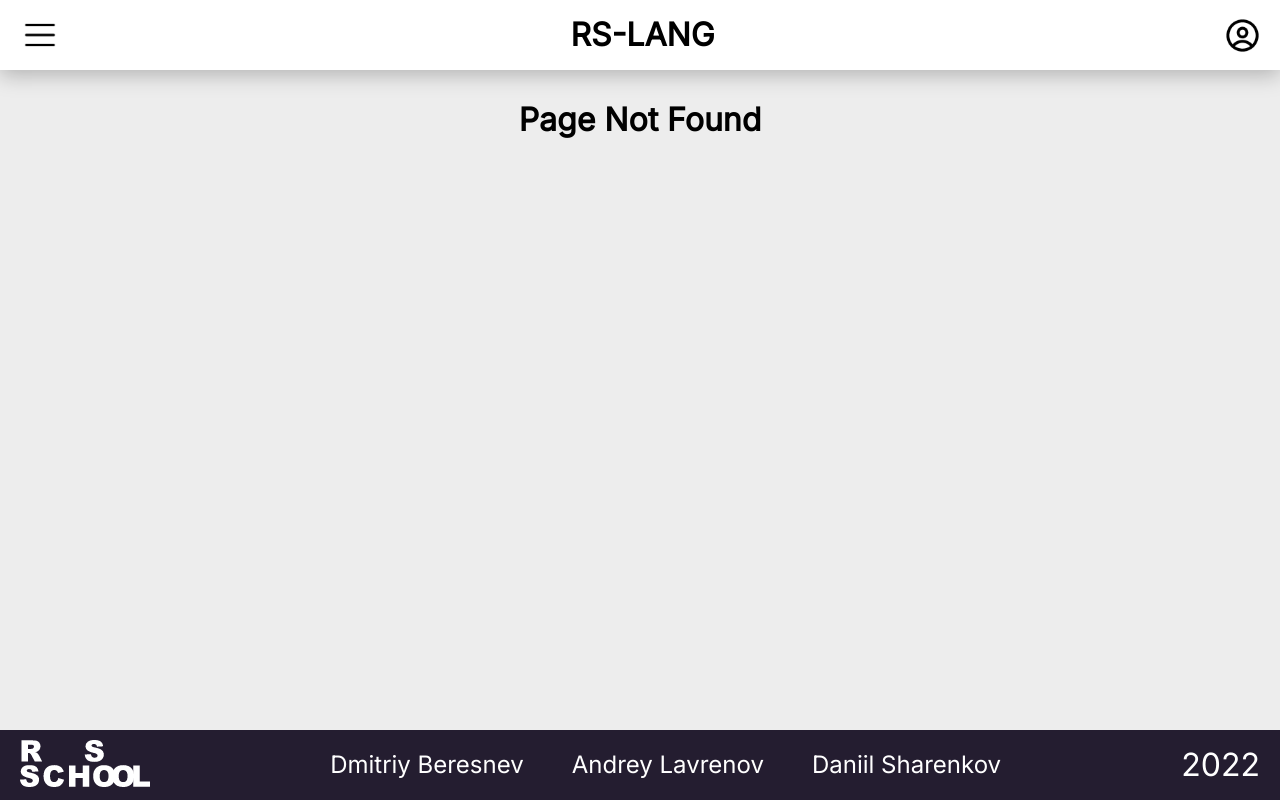
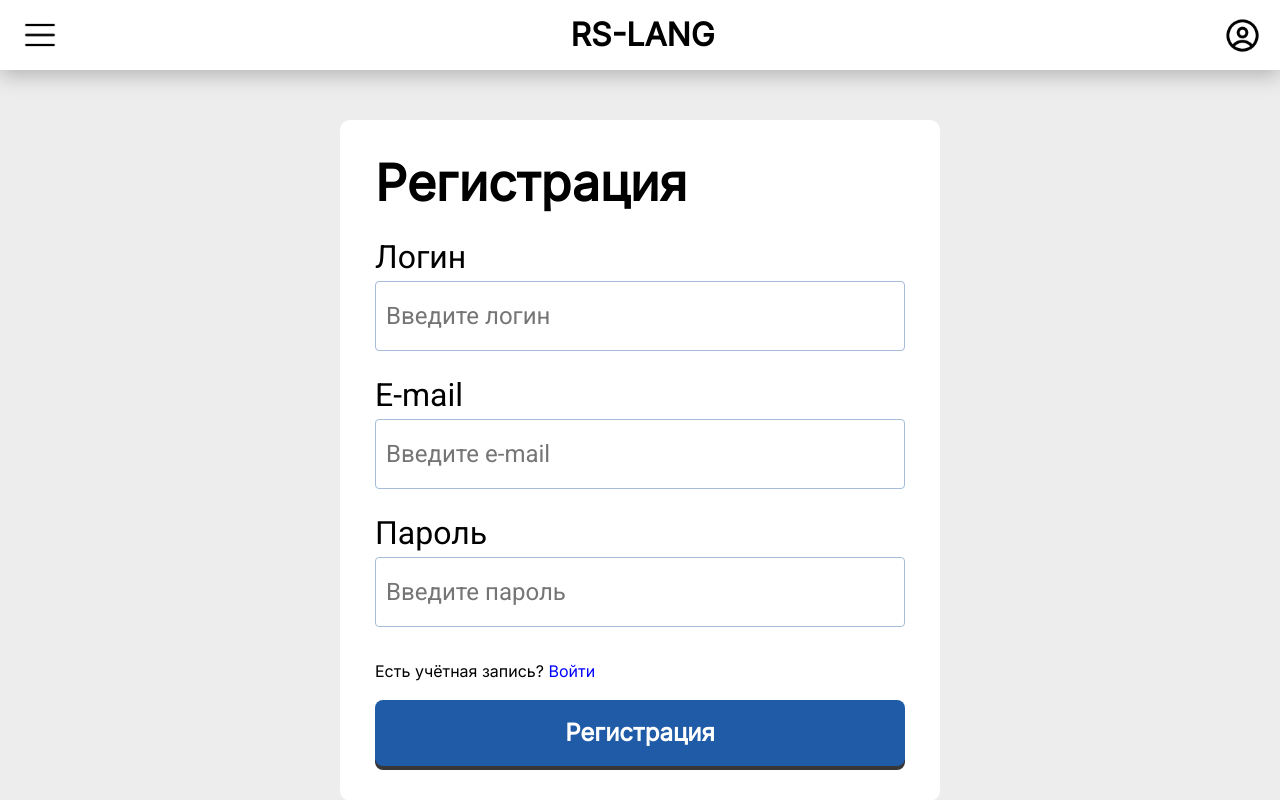
Before and after one commit to Fronikon/rs-lang, a React (Create React App) app: page /auth/register in a window 1280 px wide. Before the commit this address had no page. Built offline with nearby package versions, Linux system fonts and the light colour scheme.

Commit message:
feat: add routing for auth

```diff
--- a/src/App.tsx
+++ b/src/App.tsx
@@ -56,7 +56,7 @@ function App() {
       <div className={styles.content}>
         <Routes>
           <Route path="/" element={<Greeting />} />
-          <Route path="/auth" element={<Authorization />} />
+          <Route path="/auth/*" element={<Authorization />} />
           <Route path='/textbook/*' element={<Textbook />} />
           <Route path="/about" element={<About />} />
           <Route path="/sprint" element={<Sprint />} />
--- a/src/components/Autorization/Authorization.tsx
+++ b/src/components/Autorization/Authorization.tsx
@@ -7,6 +7,7 @@ import FormLogin from './FormLogin/FormLogin';
 import LogOut from './LogOut/LogOut';
 import Modal from './Modal/Modal';
 import { useCustomSelector } from '../../hooks/redax-hooks';
+import { Route, Routes, useLocation, useNavigate } from 'react-router-dom';
 
 export const authDatas: AuthInputDataType[] = [
   {
@@ -38,6 +39,8 @@ export const authDatas: AuthInputDataType[] = [
 const Authorization: React.FC = () => {
   const [modalMessage, setModalMessage] = useState<string>('');
   const isLogin = useCustomSelector((state): boolean => state.auth.isLogin);
+  const navigate = useNavigate();
+  const location = useLocation();
 
   useEffect(() => {
     if (modalMessage) {
@@ -45,21 +48,28 @@ const Authorization: React.FC = () => {
     }
   }, [modalMessage]);
 
-  if (isLogin) {
-    return (
-      <main className={cn(styles.author)}>
-        <LogOut />
-      </main>
-    );
-  } else {
-    return (
-      <main className={cn(styles.author)}>
-        <FormRegister setModalMessage={setModalMessage} />
-        <FormLogin setModalMessage={setModalMessage} />
-        {modalMessage && <Modal message={modalMessage}/>}
-      </main>
-    );
-  }
+  useEffect(() => {
+    if (isLogin) {
+      navigate('logout');
+    } else {
+      if (location.pathname.includes('register')) {
+        navigate('register');
+      } else {
+        navigate('login');
+      }
+    }
+  }, [location.pathname, isLogin, navigate]);
+
+  return (
+    <main className={cn(styles.author)}>
+      {modalMessage && <Modal message={modalMessage}/>}
+      <Routes>
+        <Route path="logout" element={<LogOut />} />
+        <Route path="login" element={<FormLogin setModalMessage={setModalMessage} />} />
+        <Route path="register" element={<FormRegister setModalMessage={setModalMessage} />} />
+      </Routes>
+    </main>
+  );
 };
 
 export default Authorization;
--- a/src/components/Autorization/FormLogin/FormLogin.tsx
+++ b/src/components/Autorization/FormLogin/FormLogin.tsx
@@ -8,6 +8,7 @@ import { actions } from '../../../redux/actions';
 import validation from '../LabelForm/validation';
 import { useCustomDispatch } from '../../../hooks/redax-hooks';
 import { loginUser } from '../../../api/authApi';
+import { Link } from 'react-router-dom';
 
 type PropsType = {
   setModalMessage: React.Dispatch<React.SetStateAction<string>>
@@ -90,6 +91,7 @@ const FormLogin: React.FC<PropsType> = (props) => {
           setError={setError}
         />;
       })}
+      <p className='reset-margin'>Нет учётной записи? <Link to='/auth/register'><span className='default-link'>Регистрация</span></Link></p>
       <input className={cn(styles.button, "button")} type="submit" value="Войти"/>
     </form>
   );
--- a/src/components/Autorization/FormRegister/FormRegister.tsx
+++ b/src/components/Autorization/FormRegister/FormRegister.tsx
@@ -6,12 +6,14 @@ import { authDatas } from '../Authorization';
 import LabelForm from "../LabelForm/LabelForm";
 import validation from '../LabelForm/validation';
 import { createUser } from './../../../api/authApi';
+import { Link, useNavigate } from 'react-router-dom';
 
 type PropsType = {
   setModalMessage: React.Dispatch<React.SetStateAction<string>>
 }
 
 const FormRegister: React.FC<PropsType> = (props) => {
+  const navigate = useNavigate();
   const [isSubmitting, setIsSubmitting] = useState<boolean>(false);
   const [input, setInput] = useState<AuthInputValueType>({
     username: "",
@@ -47,12 +49,13 @@ const FormRegister: React.FC<PropsType> = (props) => {
       }).then(response => {
         const message = getMessageRegister(response.status);
         props.setModalMessage(message);
+        if (response.status === 200) {
+          navigate("/auth/login");
+        }
       });
-
-      // props.setIsModalActive(true);
     }
     setIsSubmitting(false);
-  }, [isSubmitting, error, input.email, input.password, input.username, props]);
+  }, [isSubmitting, error, input.email, input.password, input.username, props, navigate]);
 
   const submitCreateUser = async (event: React.FormEvent) => {
     event.preventDefault();
@@ -80,6 +83,7 @@ const FormRegister: React.FC<PropsType> = (props) => {
           setError={setError}
         />;
       })}
+      <p className='reset-margin'>Есть учётная запись? <Link to='/auth/login'><span className='default-link'>Войти</span></Link></p>
       <input className={cn(styles.button, "button")} type="submit" value="Регистрация"/>
     </form>
   );
--- a/src/components/Autorization/LogOut/LogOut.tsx
+++ b/src/components/Autorization/LogOut/LogOut.tsx
@@ -18,7 +18,7 @@ const LogOut: React.FC = () => {
   return (
     <main className={cn(styles.logout)}>
       <div className={cn(styles.logout__container)}>
-        <h2 className={cn(styles.logout__title)}>Вы уже зарегистрированы</h2>
+        <h2 className={cn(styles.logout__title)}>Вы авторизованы</h2>
         <button className={cn(styles.logout__button, 'button')}
           onClick={clickButton} type='button'>Покинуть учётную запись</button>
       </div>
--- a/src/global.css
+++ b/src/global.css
@@ -68,6 +68,14 @@ a {
   opacity: 0.5;
 }
 
+.default-link {
+  color: blue;
+}
+
+.reset-margin {
+  margin: 0;
+}
+
 @media (max-width: 1424px) {
   .container {
     padding: 0 20px;
```
